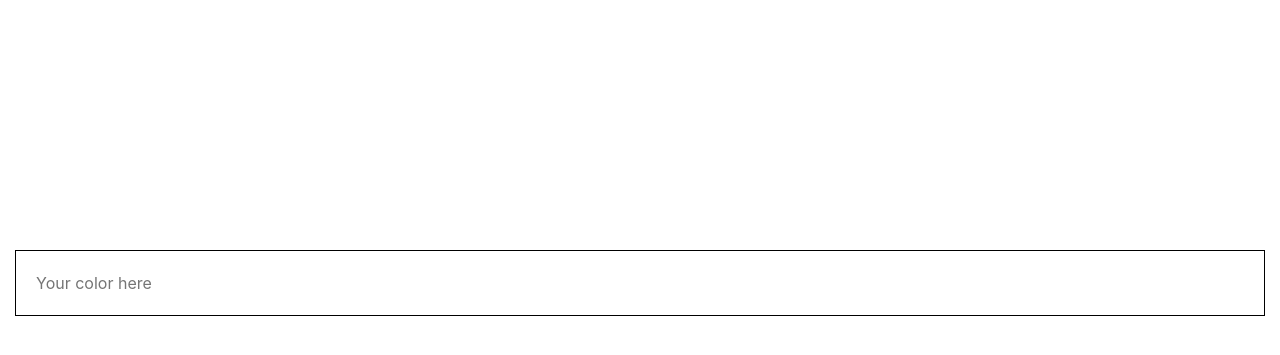
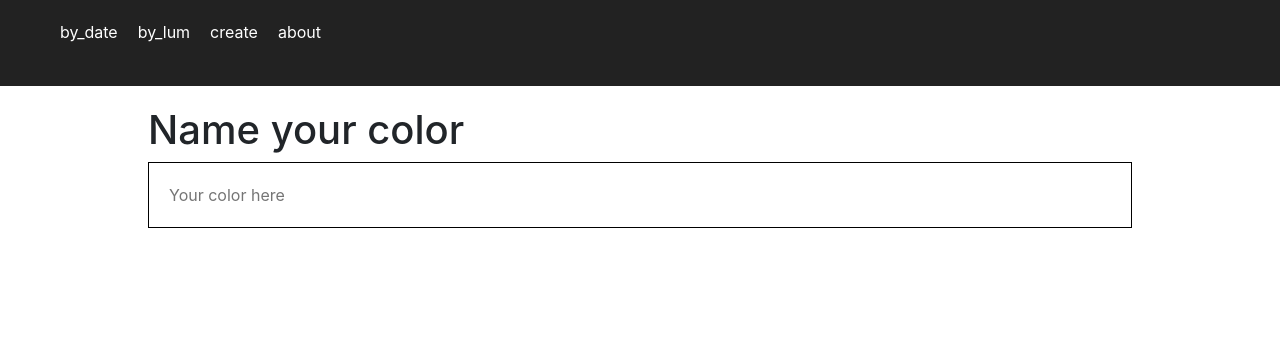
Before and after one commit to harvard-lil/colors, a Flask app: page /create in a window 1280 px wide. Shown: the top 355 px of the page. Run offline with Flask 2, Linux system fonts and the light colour scheme; some libraries are stand-ins or nearby versions.

Commit message:
add - nav, fix styles

```diff
--- a/static/css/styles.css
+++ b/static/css/styles.css
@@ -1,3 +1,30 @@
+nav {
+    padding: 20px;
+    background-color: #222;
+}
+nav > ul {
+    display: inline-block;
+}
+nav > ul > li {
+    list-style: none;
+    float: left;
+    margin-right: 20px;
+}
+
+nav > ul > li > a {
+    color: white;
+    text-decoration: none;
+}
+
+nav > ul > li > a:hover, a:active, a:focus {
+    color: #fff65b;
+    border-bottom: 3px solid #fff65b;
+}
+
+.container {
+    padding: 0;
+}
+
 .pixel-container {
     margin-bottom: 40px;
 }
@@ -7,12 +34,14 @@
     float: left;
     height: 10px;
     width: 100%;
+    top: 0;
 }
 
 .case-info {
     position: fixed;
     z-index: 999;
     right: 0;
+    top: 0;
     background: #222;
     color: #fff;
     width: 350px;
@@ -44,10 +73,16 @@
     cursor: default;
 }
 
+.create-container {
+    margin: 0 auto;
+    padding: 20px;
+    width: 80%;
+}
 
 #color {
     width: 100%;
     padding: 20px;
     border: 1px solid black;
-    margin-top: 20%;
+    margin: 0 auto;
+    position: relative;
 }
--- a/templates/layout.html
+++ b/templates/layout.html
@@ -17,6 +17,22 @@
   </style>
 </head>
 <body>
+<nav>
+  <ul>
+    <li>
+      <a href="/">by_date</a>
+    </li>
+    <li>
+      <a href="/lum">by_lum</a>
+    </li>
+    <li>
+      <a href="/create">create</a>
+    </li>
+    <li>
+      <a href="/about">about</a>
+    </li>
+  </ul>
+</nav>
 <div class="container">
   {% block content %}{% endblock %}
 </div>
--- a/templates/main.html
+++ b/templates/main.html
@@ -1,6 +1,7 @@
 {% extends "layout.html" %}
 {% block content %}
-
-<input placeholder="Your color here" class="color" id="color" name="color" value="{{ color_string }}">
-
+  <div class="create-container">
+    <h1>Name your color</h1>
+    <input placeholder="Your color here" class="color" id="color" name="color" value="{{ color_string }}">
+  </div>
 {% endblock %}
```
